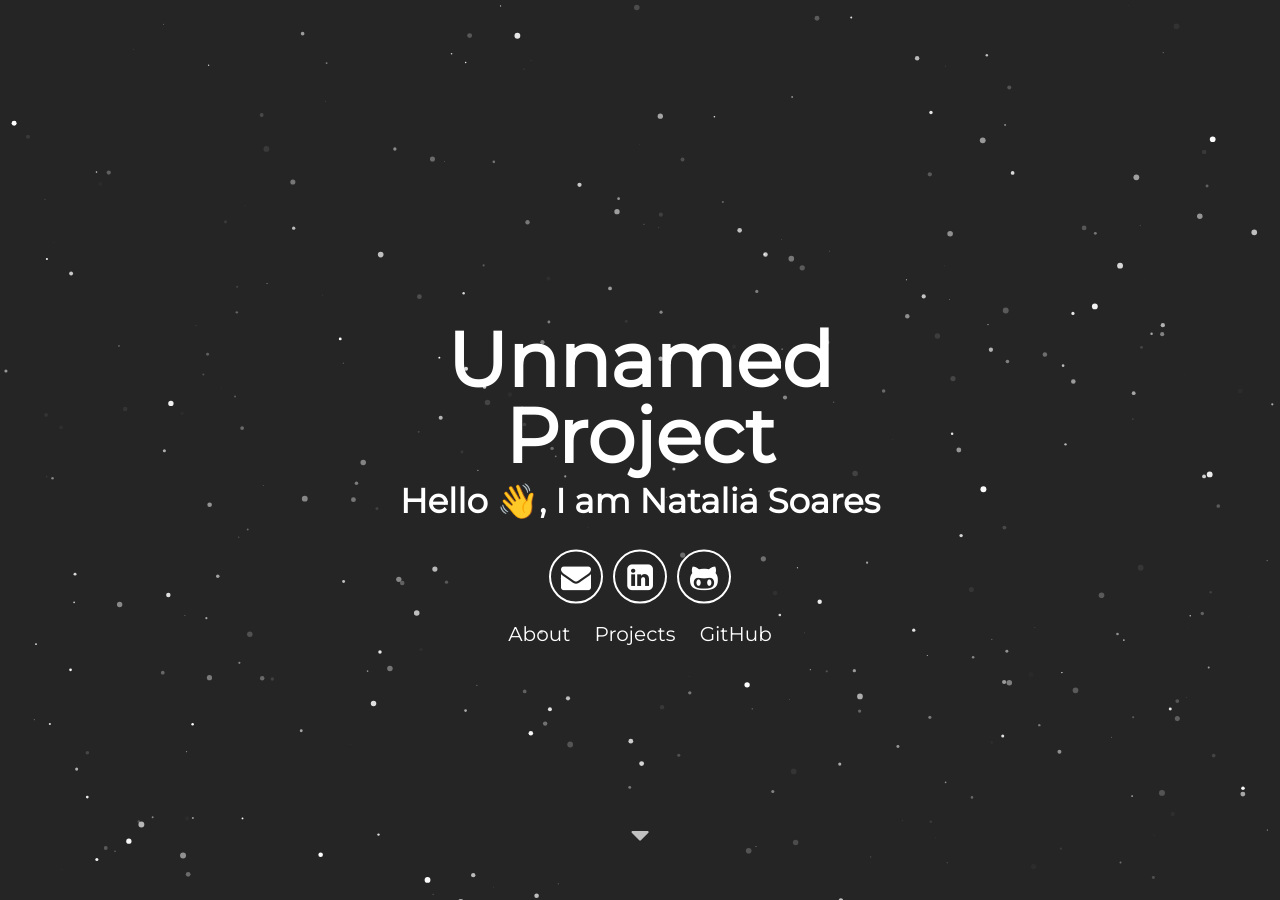
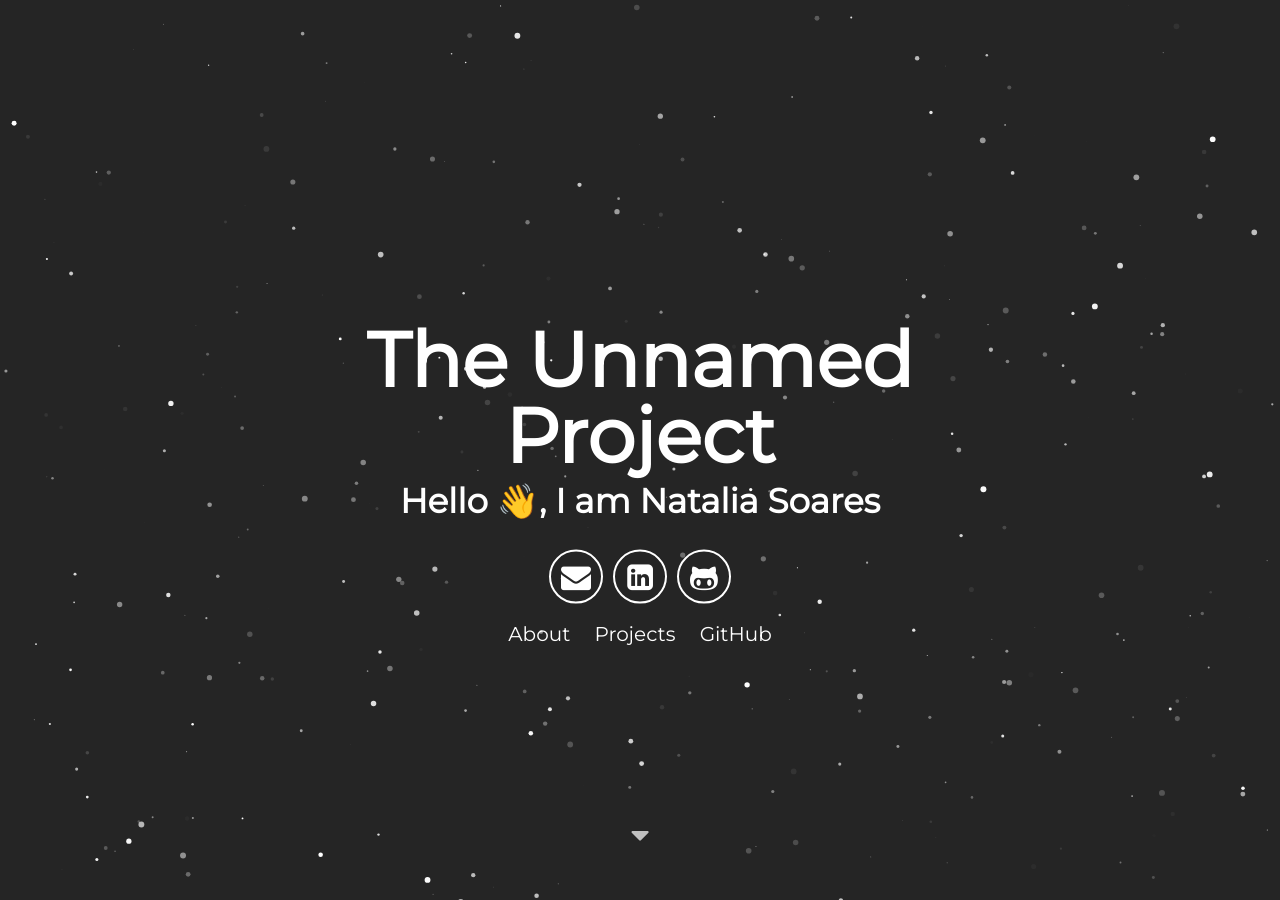
Before and after one commit to srnatalia/srnatalia.github.io, a Jekyll site: the page built from index.html, in a window 1280 px wide and 900 px high. Built offline with Jekyll 4.4.1, drawn with Linux system fonts in a browser that asks for light colours; some web fonts are replaced; some of the changed text lies outside the part shown.

Commit message:
Update _config.yml

```diff
--- a/_config.yml
+++ b/_config.yml
@@ -1,11 +1,11 @@
 # Site settings
-title: The Unnamed Project
+title: Unnamed Project
 #description:
 # baseurl: "" # the subpath of your site, e.g. /blog
 # url: "localhost:3000" # the base hostname & protocol for your site e.g. http://willianjusten.com.br
 
 # User settings
-username: Unnamed Project
+username: The Unnamed Project
 #user_description: I'm a Software Engineer from Argentina, always searching for the next challenge; no task is too scary nor too difficult. Lately I have been immersed in world of Giving Circles working with Grapevine, a California based startup trying to improve the world through collaborative giving. I'm the first engineer they hired to work on the platform.
 user_title: Hello 👋, I am Natalia Soares
 email: natalia.nrsoares@gmail.com
```
